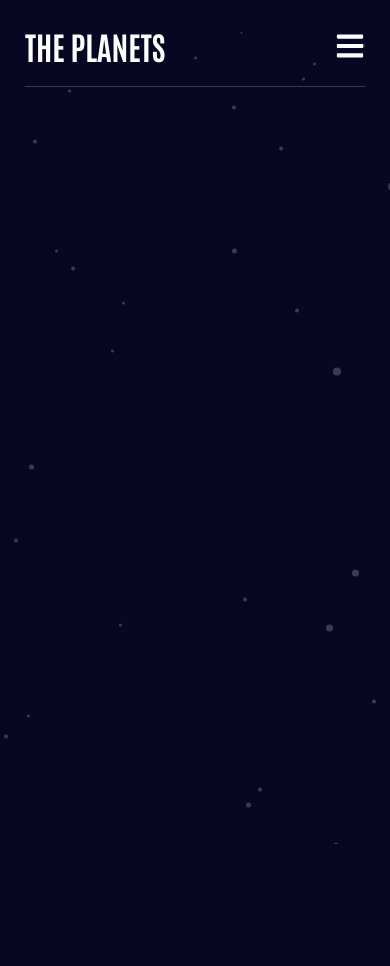
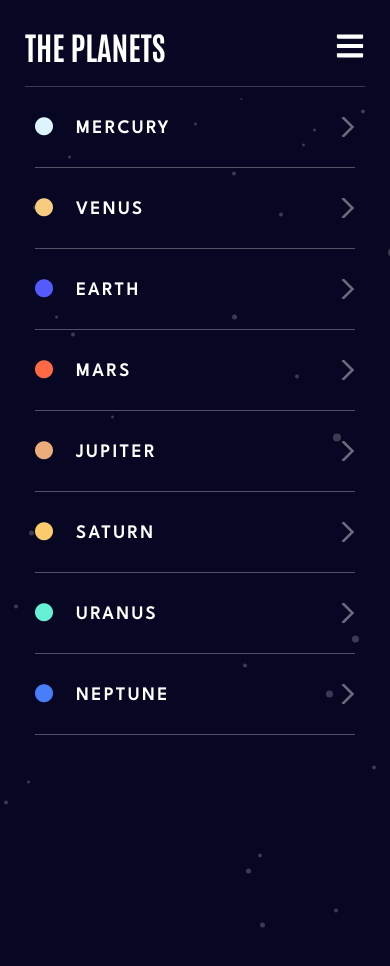
Before and after one commit to kalamarcin/planets-fact, a React (Create React App) app: page /mobile in a window 390 px wide. Before the commit this address had no page. Shown: the top 966 px of the page. Before the commit the page ends 844 px from the top, so only its background shows below. Built offline with nearby package versions, Linux system fonts and the light colour scheme.

Commit message:
mobile menu css

```diff
--- a/public/index.html
+++ b/public/index.html
@@ -14,6 +14,7 @@
   <link rel="preconnect" href="https://fonts.gstatic.com" crossorigin>
   <link href="https://fonts.googleapis.com/css2?family=Antonio:wght@500;700&family=League+Spartan&display=swap"
     rel="stylesheet">
+    <script src="https://kit.fontawesome.com/3cc8f7c5a5.js" crossorigin="anonymous"></script>
 </head>
 
 <body>
--- a/src/App.js
+++ b/src/App.js
@@ -1,4 +1,4 @@
-import { Route, Routes } from 'react-router-dom'
+import { Link, Route, Routes } from 'react-router-dom'
 //pages
 
 import Home from './Pages/Home/Home'
@@ -14,18 +14,21 @@ import Neptune from './Pages/Neptune/Neptune'
 import './styles/App.scss'
 import './styles/Header.scss'
 import Navbar from './Components/navbar/Navbar'
-
+import Mobilenav from './Components/navbar/Mobilenav'
 
 const App = () => {
   return (
-
-
     <div className="app">
       <div className="header">
-        <h1 className='title'>THE PLANETS</h1>
+        <h1 className="title">
+          <Link to="/" element={<Home />}>
+            THE PLANETS
+          </Link>
+        </h1>
         <Navbar />
       </div>
       <Routes>
+        <Route path="/mobile" element={<Mobilenav />} />
         <Route path="/" element={<Home />} />
         <Route path="/mercury" element={<Mercury />} />
         <Route path="/venus" element={<Venus />} />
@@ -35,10 +38,8 @@ const App = () => {
         <Route path="/saturn" element={<Saturn />} />
         <Route path="/uranus" element={<Uranus />} />
         <Route path="/neptune" element={<Neptune />} />
-
       </Routes>
     </div>
-
   )
 }
 
--- a/src/Components/navbar/Mobilenav.js
+++ b/src/Components/navbar/Mobilenav.js
@@ -1,8 +1,70 @@
 import React from 'react'
+import { Link } from 'react-router-dom'
+import './Mobilenav.scss'
+import arrow from '../../assets/icon-chevron.svg'
 
 const Mobilenav = () => {
   return (
-    <div>Mobilenav</div>
+    <div className="mobile">
+      <ul>
+        <li>
+          <Link to="/mercury">
+            <i className="fa-solid fa-circle mercury" />
+            MERCURY
+          </Link>
+          <img src={arrow} alt="" />
+        </li>
+        <li>
+          <Link to="/venus">
+            <i className="fa-solid fa-circle venus" />
+            VENUS
+          </Link>
+          <img src={arrow} alt="" />
+        </li>
+        <li>
+          <Link to="/earth">
+            <i className="fa-solid fa-circle earth" />
+            EARTH
+          </Link>
+          <img src={arrow} alt="" />
+        </li>
+        <li>
+          <Link to="/mars">
+          <i className="fa-solid fa-circle mars" />
+            MARS
+            </Link>
+            <img src={arrow} alt="" />
+        </li>
+        <li>
+          <Link to="/jupiter">
+          <i className="fa-solid fa-circle jupiter" />
+            JUPITER
+            </Link>
+            <img src={arrow} alt="" />
+        </li>
+        <li>
+          <Link to="/saturn">
+          <i className="fa-solid fa-circle saturn" />
+            SATURN
+            </Link>
+            <img src={arrow} alt="" />
+        </li>
+        <li>
+          <Link to="/uranus">
+          <i className="fa-solid fa-circle uranus" />
+            URANUS
+            </Link>
+            <img src={arrow} alt="" />
+        </li>
+        <li>
+          <Link to="/neptune">
+          <i className="fa-solid fa-circle neptune" />
+            NEPTUNE
+            </Link>
+            <img src={arrow} alt="" />
+        </li>
+      </ul>
+    </div>
   )
 }
 
--- /dev/null
+++ b/src/Components/navbar/Mobilenav.scss
@@ -0,0 +1,64 @@
+.mobile {
+  display: flex;
+  height: 100vh;
+
+  ul {
+    width: 100%;
+    margin: 10px 10px 0 10px;
+
+    li {
+      width: 100%;
+      display: flex;
+      align-items: center;
+      justify-content: space-between;
+      list-style-type: none;
+      margin-bottom: 30px;
+      padding-bottom: 30px;
+      border-bottom: 1px solid rgba($color: white, $alpha: 0.3);
+
+      img {
+        height: 20px;
+      }
+
+      a {
+        font-family: var(--font-spartan);
+        text-decoration: none;
+        font-style: normal;
+        font-weight: 700;
+        font-size: 18px;
+        letter-spacing: 3px;
+
+        i {
+          margin-right: 20px;
+
+
+      }
+      .mercury::before {
+        color: #DEF4FC;
+    }
+    .venus::before {
+        color: #F7CC7F;
+    }
+    .earth::before {
+        color: #545BFE;
+    }
+    .mars::before {
+        color: #FF6A45;
+    }
+    .jupiter::before {
+        color: #ECAD7A;
+    }
+    .saturn::before {
+        color: #FCCB6B;
+    }
+    .uranus::before {
+        color: #65F0D5;
+    }
+    .neptune::before {
+        color: #497EFA;
+    }
+
+    }
+    }
+  }
+}
--- a/src/Components/navbar/Navbar.scss
+++ b/src/Components/navbar/Navbar.scss
@@ -1,3 +1,8 @@
 .hamburger {
-    font-size: 30px;
+  font-size: 30px;
 }
+h1 {
+  a {
+    text-decoration: none;
+  }
+}
--- a/src/Pages/Home/Home.js
+++ b/src/Pages/Home/Home.js
@@ -6,7 +6,7 @@ const Home = () => {
   return (
     <div>
       <div className="galaxy">
-        <img className='stars' src={stars} alt="" />
+        <img className="stars" src={stars} alt="" />
         <img className="sun" src={sun} alt="" />
       </div>
     </div>
--- a/src/Pages/Home/Home.scss
+++ b/src/Pages/Home/Home.scss
@@ -6,7 +6,7 @@
   justify-content: center;
   .stars {
     position: relative;
-    width: 100%;
+    height: 40%;
     opacity: 0.3;
     animation: spin 80s linear infinite;
   }
--- a/src/styles/Header.scss
+++ b/src/styles/Header.scss
@@ -1,10 +1,8 @@
 .header {
-    display: flex;
-    align-items: center;
-    justify-content: space-between;
-    padding-bottom: 20px;
-    margin-bottom: 20px;
-    border-bottom: 1px solid rgba($color: white, $alpha: .2) ;
-
-
+  display: flex;
+  align-items: center;
+  justify-content: space-between;
+  padding-bottom: 20px;
+  margin-bottom: 20px;
+  border-bottom: 1px solid rgba($color: white, $alpha: 0.2);
 }
--- a/src/styles/global.scss
+++ b/src/styles/global.scss
@@ -15,9 +15,8 @@
 }
 
 html {
-
   min-height: 100%;
-  background-image: url("../assets/background-stars.svg");
+  background-image: url('../assets/background-stars.svg');
   background-position: center;
   background-repeat: no-repeat;
   background-color: var(--background-color);
```
